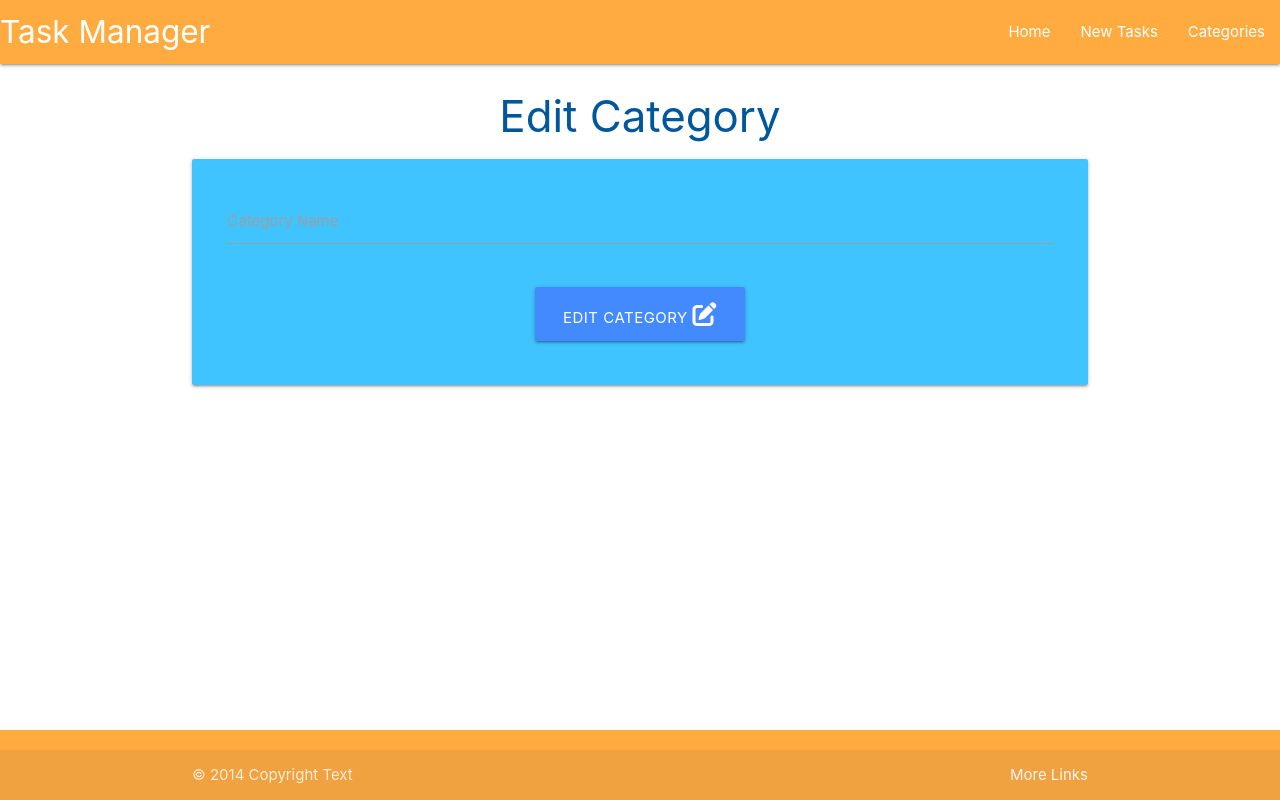
After one commit to Jakemcp97/rdbms-mini-project, a Flask app: template taskmanager/templates/edit_category.html in a window 1280 px wide. The commit adds this page. Run offline with Flask 2, Linux system fonts and the light colour scheme; the template is opened without the code that fills it, so the values that code supplies are empty; some libraries are stand-ins or nearby versions.

Commit message:
edit functionality added

```diff
--- a/taskmanager/templates/categories.html
+++ b/taskmanager/templates/categories.html
@@ -21,7 +21,7 @@
 
             </div>
             <div class="card-action">
-                <a href="#" class="btn">Edit</a>
+                <a href="{{ url_for('edit_category', category_id=category.id) }}" class="btn">Edit</a>
                 <a href="#" class="btn">Delete</a>
             </div>
         </div>
--- /dev/null
+++ b/taskmanager/templates/edit_category.html
@@ -0,0 +1,26 @@
+{% extends "base.html" %}
+
+{% block content %}
+
+<h3 class="light-blue-text text-darken-4 center-align">Edit Category</h3>
+
+
+<div class="row card-panel light-blue white-text accent-2">
+    <form class="col s12" method="post" action = "{{ url_for('edit_category', category_id=category.id) }}">
+        <div class="row">
+            <div class="input-field col s12">
+                <input id="category_name" name="category_name" value="{{ category.category_name }}" minlength="3" maxlength="25" type="text" class="validate" required>
+                <label for="category_name">Category Name</label>
+            </div>
+        </div>
+        <div class="row">
+            <div class="center-align col s12">
+                <button type="submit" class="btn-large blue accent-2" >
+                    edit category <i class="fa-solid fa-edit"></i>
+                </button>
+            </div>
+        </div>
+    </form>
+</div>
+
+{% endblock %}
```
Also changed, not shown: taskmanager/routes.py (+10 -0 lines).
